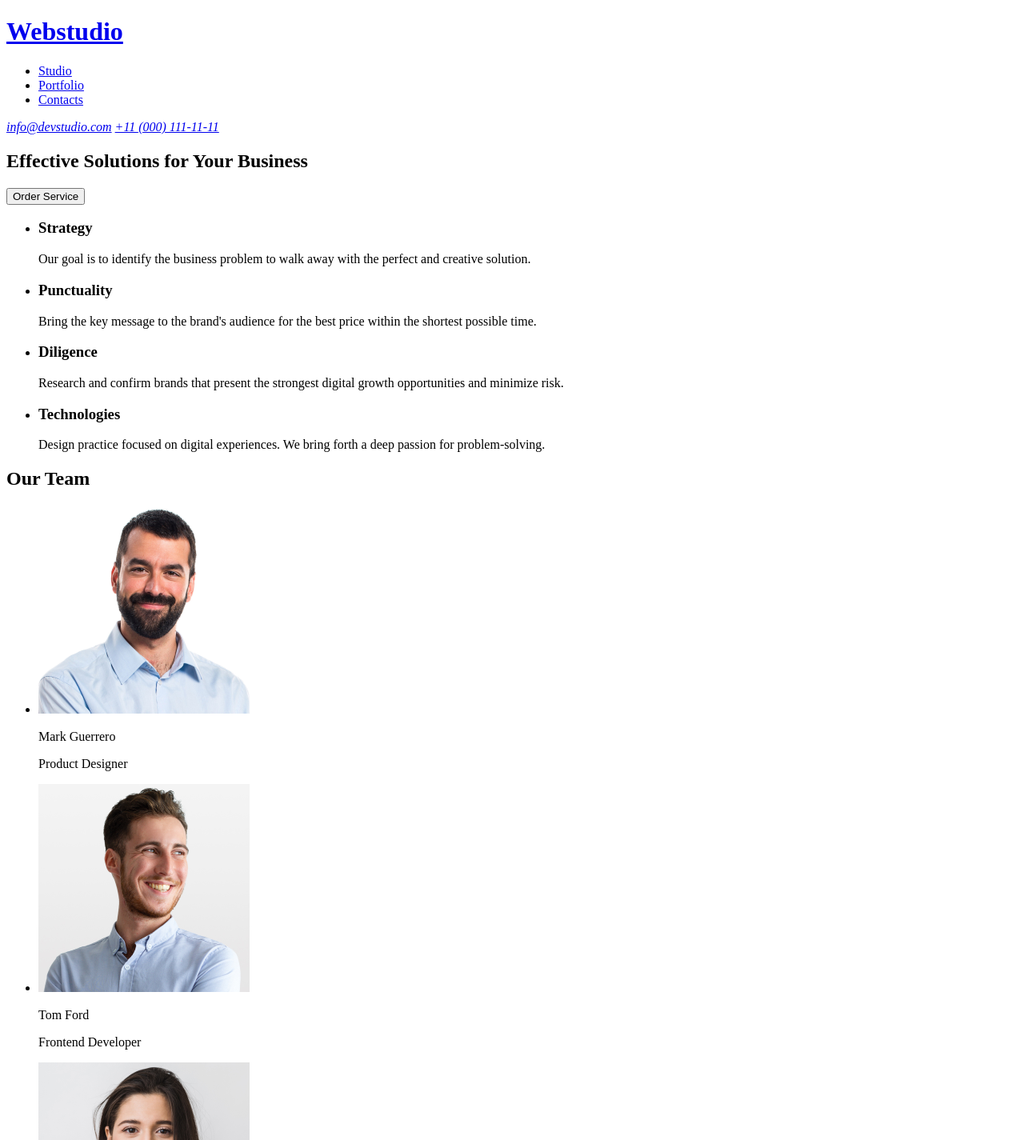
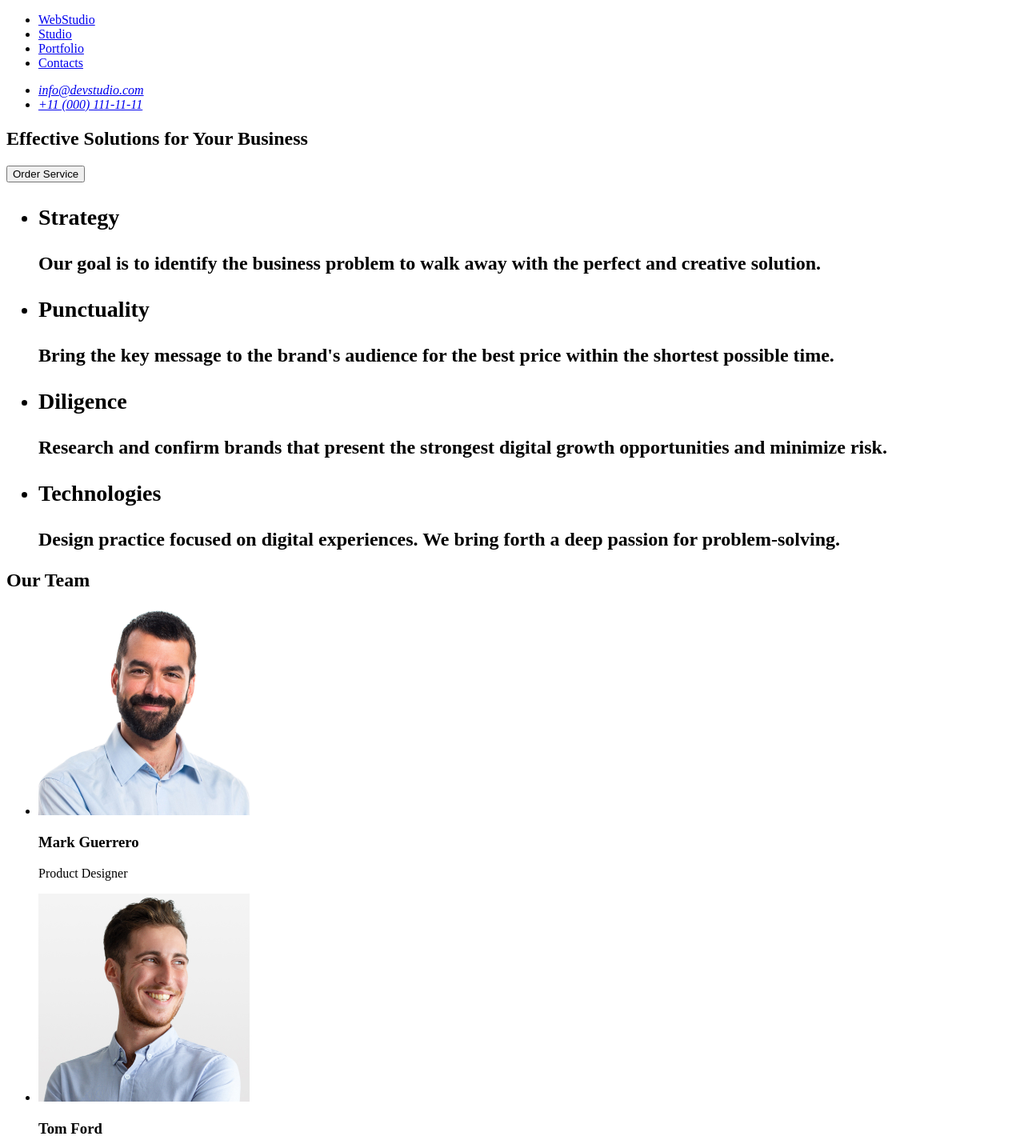
Before and after one commit to YuliiaMaliarchuk/goit-markup-hw-01, a plain HTML site: page index.html in a window 1280 px wide. Shown: the top 1425 px of the page at 80% size. Drawn offline with Linux system fonts and the light colour scheme.

Commit message:
change after autocheck

```diff
--- a/index.html
+++ b/index.html
@@ -7,11 +7,11 @@
 </head>
 <body>
     <header>
-        <h1>
-            <a href="/">Webstudio</a>
-        </h1>
         <nav>
             <ul>
+                <li>
+                    <a href="./index.html">WebStudio</a>
+                </li>
                 <li>
                     <a href="/">Studio</a>
                 </li>
@@ -24,17 +24,24 @@
             </ul>
         </nav>
         <address>
+            <ul>
+                <li>
                     <a href="mailto:info@devstudio.com">info@devstudio.com</a>
+                </li>
+                <li>
                     <a href="tel:+11(000)1111111">+11 (000) 111-11-11</a>
+                </li>
+            </ul>
         </address>
     </header>
 
     <main>
         <section>
-            <h2>Effective Solutions for Your Business</h2>
+            <h1>Effective Solutions for Your Business</h1>
             <button type="button">Order Service</button>
         </section>
         <section>
+            <h2>
                 <ul>
                     <li>
                         <h3>Strategy</h3>
@@ -54,6 +61,7 @@
                     </li>
 
                 </ul>
+            </h2>
         </section>
 
         <section>
@@ -62,22 +70,22 @@
             <ul>
                 <li>
                     <img src="./images/img.jpg" alt="Mark Guerrero" width="264" height="260">
-                    <p>Mark Guerrero</p>
+                    <h3>Mark Guerrero</h3>
                     <p>Product Designer</p>
                 </li>
                 <li>
                     <img src="./images/img-1.jpg" alt="Tom Ford" width="264" height="260">
-                    <p>Tom Ford</p>
+                    <h3>Tom Ford</h3>
                     <p>Frontend Developer</p>
                 </li>
                 <li>
                     <img src="./images/img-2.jpg" alt="Camila Garcia" width="264" height="260">
-                    <p>Camila Garcia</p>
+                    <h3>Camila Garcia</h3>
                     <p>Marketing</p>
                 </li>
                 <li>
                     <img src="./images/img-3.jpg" alt="Daniel Wilson" width="264" height="260">
-                    <p>Daniel Wilson</p>
+                    <h3>Daniel Wilson</h3>
                     <p>UI Designer</p>
                 </li>
             </ul>
@@ -85,7 +93,7 @@
     </main>
 
     <footer>
-        <a href="/">Webstudio</a>
+        <a href="/">WebStudio</a>
         <p>Increase the flow of customers and sales for your business with digital marketing & growth solutions.</p>
     </footer>
 </body>
```
Lines whose indentation alone changed are shown as unchanged.
